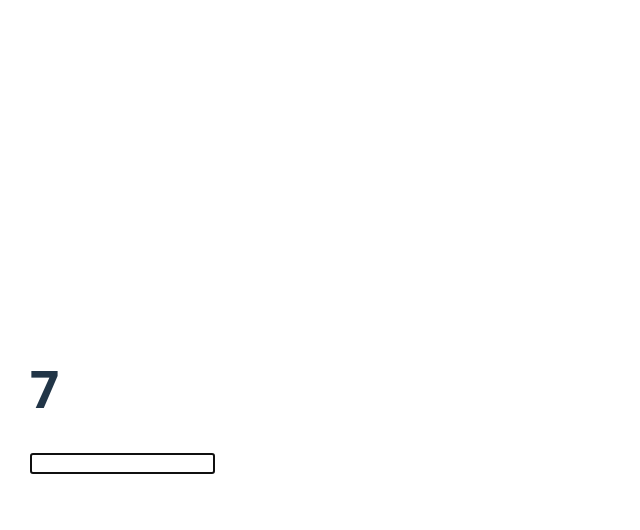
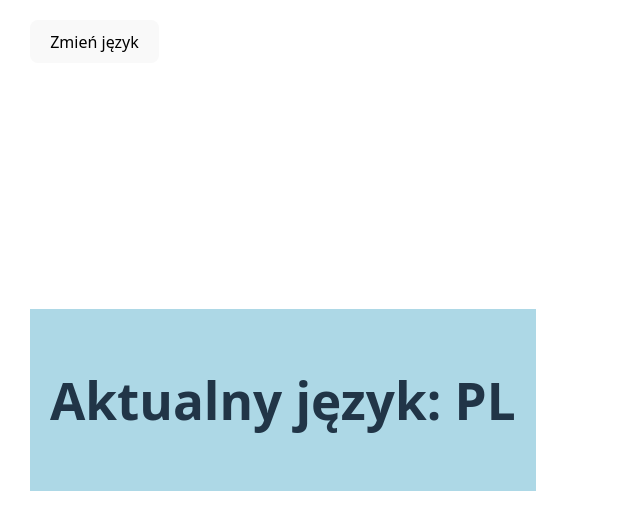
Before and after one commit to strefakursowpl/Kurs-React-od-podstaw, a React (Vite) app: page / in a window 1280 px wide. Shown: the top 530 px of the page, without its empty margins (0-640 px from the left). Built offline with nearby package versions, Linux system fonts and the light colour scheme.

Commit message:
3_7 - Kontekst w aplikacji - hook useContext

```diff
--- /dev/null
+++ b/src/context.tsx
@@ -0,0 +1,67 @@
+// Jak zainicjować context?
+// 1. Utwórz context najlepiej w zewnętrznym pliku za pomocą funkcji createContext(domyślnaWartość)
+// 2. Oznacz miejsce gdzie chcesz używać contextu za pomocą utworzonego wcześniej contextu.
+//    Przekaż w atrybucie value, mogą to być różne typy wartości.
+// 3. W miejscu w którym chcesz skorzystać z contextu, użyj hooka useContext.
+//
+// Zasady:
+// 1. Context pozwala nam przekazać propsy x poziomów w drzewie komponentów w dół,
+//    zapobiegamy w ten sposób tzw. props drilling, czyli przekazywania propsów w dół
+//    komponent po komponencie, dodając je nawet do tych które tych propsów nie używają.
+// 2. Warto tego używać, ale nie wolno nadużywać, ponieważ może zaburzyć to czytelność kodu.
+// 3. Ma wiele zastosowań, np. używanie jako przełącznika trybu jasny/ciemny, przekazywanie np.
+//    danych użytkownika: imię, email, avatar itp.
+//    Można używać tego do zarządzania globalnym stanem aplikacji, czyli stanem który dotyczy
+//    jakiejś głównej części aplikacji np. zawartości koszyka w sklepie.
+// 4. Wybierając context do zarządzania stanem, musimy pamiętać o jednej kluczowej sprawie.
+//    Jeżeli wywołujemy akcję obojętnie skąd, która zmienia stan komponentu położonego
+//    na szczycie drzewa, to React triggeruje re-render wszystkich komponentów położonych
+//    w jego wnętrzu, więc komponenty których nie dotycza ta akcja można
+//    np. owrapować w memo() lub zdać się na React Compiler.
+// 5. Ten sam context można zagnieżdzać, używając tego samego contextu nadpisuje się ten wyżej.
+
+import { createContext, useContext, useEffect, useState } from 'react';
+
+export const LanguageContext = createContext('PL');
+
+const langData = {
+	language: {
+		PL: 'Aktualny język',
+		EN: 'Current language',
+	},
+};
+
+export function ContextComponent() {
+	const [language, setLanguage] = useState('PL');
+
+	const changeLanguage = () => setLanguage(language === 'PL' ? 'EN' : 'PL');
+
+	return (
+		<LanguageContext value={language}>
+			<section style={{ paddingLeft: '30px' }}>
+				<header style={{ position: 'absolute', top: '20px' }}>
+					<button onClick={changeLanguage}>Zmień język</button>
+				</header>
+				<SecondComponent />
+			</section>
+		</LanguageContext>
+	);
+}
+
+function SecondComponent() {
+	return (
+		<div style={{ background: 'lightblue', padding: '20px' }}>
+			<ThirdComponent />
+		</div>
+	);
+}
+
+function ThirdComponent() {
+	const lang = useContext(LanguageContext);
+
+	return (
+		<h1>
+			{langData.language[lang]}: {lang}
+		</h1>
+	);
+}
--- a/src/main.tsx
+++ b/src/main.tsx
@@ -2,10 +2,10 @@ import { StrictMode } from 'react';
 import { createRoot } from 'react-dom/client';
 
 import './index.css';
-import { UseEffectComponent } from "./use-effect";
+import { ContextComponent } from "./context";
 
 createRoot(document.getElementById('root')!).render(
 	<StrictMode>
-		<UseEffectComponent />
+		<ContextComponent />
 	</StrictMode>,
 );
```
